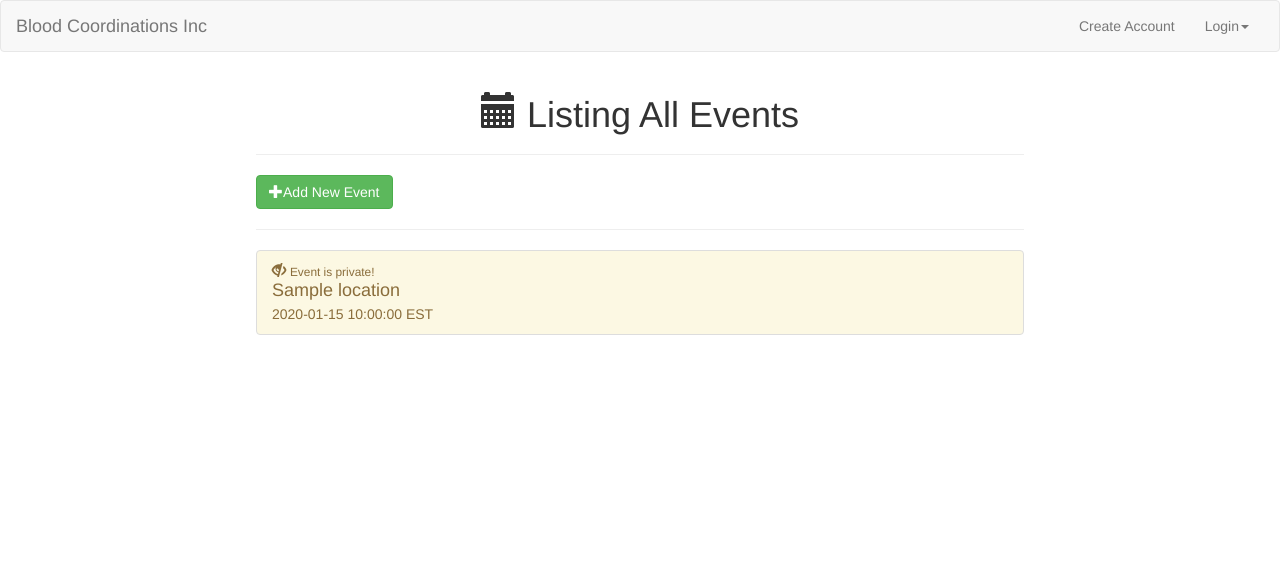
After one commit to mSquizzle/150-Cloud-Apps, a Python web app: template templates/events/manage.html in a window 1280 px wide. The commit adds this page. Shown: the top 575 px of the page. Run offline with Jinja, Linux system fonts and the light colour scheme; the template is opened without the code that fills it: most values are stand-ins (such as "Sample title", 1, 10 or a date in 2020); some libraries are stand-ins or nearby versions.

Commit message:
add event management screen

```diff
--- a/event/events.py
+++ b/event/events.py
@@ -38,6 +38,12 @@ def list_events(limit=10):
         .filter(Event.published==True)
     return q.fetch(limit)
 
+def list_configured_events(limit=10, offset=0):
+    q = Event.query().order(-Event.end_date)\
+        .filter(Event.scheduled_for_deletion == False)
+    return q.fetch(limit, offset=offset)
+
+
 def list_open_slots(event):
     if event:
         q = TimeSlot.query().filter(TimeSlot.event == event.key)\
--- /dev/null
+++ b/templates/events/manage.html
@@ -0,0 +1,30 @@
+{% extends "layout.html" %}
+{% block body %}
+<div class="page-header">
+    <h1><span class="glyphicon glyphicon-calendar"></span> Listing All Events</h1>
+</div>
+    {% if event_list %}
+        <a href="{{ url_for('createevent')}}" class="btn btn-success"><span class="glyphicon glyphicon-plus"></span>Add New Event</a>
+        <hr/>
+        <div class="list-group">
+        {% for event in event_list %}
+            {% set in_progress = event.start_date < current_time and event.end_date > current_time %}
+            {% set cls = 'list-group-item-success' if event.start_date < current_time and event.end_date > current_time else 'list-group-item-warning' %}
+            <a href="{{url_for('viewevent', eid=event.key.id())}}" class="list-group-item list-group-item-action {{cls}}">
+                {% if event.is_public %}
+                    <span class="glyphicon glyphicon-eye-open"></span> <span class="list-group-item-text small">Event is public!</span>
+                {% else %}
+                    <span class="glyphicon glyphicon-eye-close"></span> <span class="list-group-item-text small">Event is private!</span>
+                {% endif %}
+                {% if in_progress %}
+                    <span class="glyphicon glyphicon-exclamation-sign"></span> <span class="list-group-item-text small">In Progress!</span>
+                {% endif %}
+                <h4 class="list-group-item-heading">{{event.location}}</h4>
+                <p class="list-group-item-text">{{event.date}} EST</p>
+            </a>
+        {% endfor %}
+        </div>
+        {% else %}
+        <p>There are no upcoming blood drive events. Please try again later or contact a bank directly to schedule an appointment.</p>
+    {% endif %}
+{% endblock %}
--- a/templates/events/view.html
+++ b/templates/events/view.html
@@ -60,7 +60,9 @@
                 <button type="submit" class="btn btn-default">Schedule Appointment</button>
             </form>
         {% endif %}
+        {% if event.end_date > current_time %}
             <a href="{{url_for('editevent', eid=event.key.id())}}" class="btn btn-primary btn-larg">Edit Event</a>
+        {% endif %}
         </div>
     {% else %}
         <p>Sorry, we are unable to find the requested event. Please try again.</p>
--- a/templates/index.html
+++ b/templates/index.html
@@ -14,7 +14,6 @@
                 {% endif %}
                 <h4 class="list-group-item-heading">{{event.location}}</h4>
                 <p class="list-group-item-text">{{event.date}} EST</p>
-
             </a>
         {% endfor %}
         </div>
--- a/templates/layout.html
+++ b/templates/layout.html
@@ -23,7 +23,7 @@
           {% if g.authenticated %}
           <li><a href="{{ url_for('settings') }}">Settings</a></li>
           {% if g.get('account_type') == 'bank' %}
-             <li><a href="{{ url_for('createevent') }}">Create Event</a></li>
+          <li><a href="{{ url_for('manageevent') }}"><span class="glyphicon glyphicon-calendar"></span> Manage Events</a></li>
           {% endif %}
           <li><a href="{{ g.logout }}">Logout</a></li>
           {% else %}
```
Also changed, not shown: index.yaml (+11 -0 lines), main.py (+23 -1 lines).
